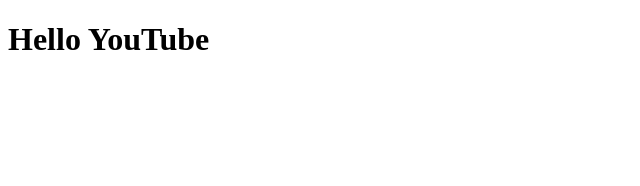
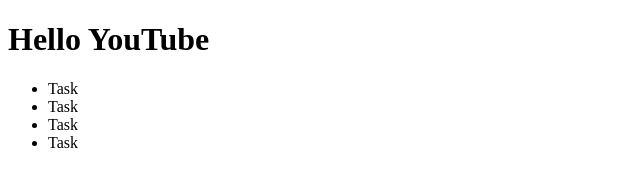
Before and after one commit to LokiSpirit/ext-systems, a plain HTML site: page index.html in a window 1280 px wide. Shown: the whole page, without its empty margins (0-640 px from the left). Drawn offline with Linux system fonts and the light colour scheme.

Commit message:
Added list of the tasks

```diff
--- a/index.html
+++ b/index.html
@@ -9,5 +9,12 @@
 </head>
 <body>
 <h1>Hello YouTube</h1>
+<ul>
+    <li>Task</li>
+    <li>Task</li>
+    <li>Task</li>
+    <li>Task</li>
+</ul>
 </body>
+
 </html>
```
